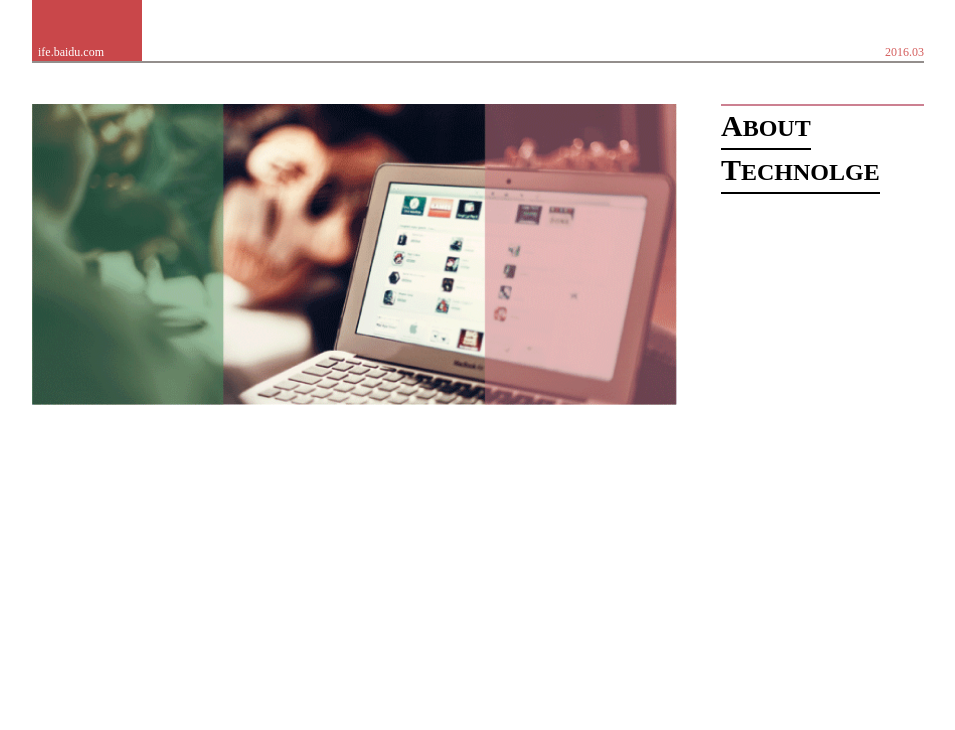
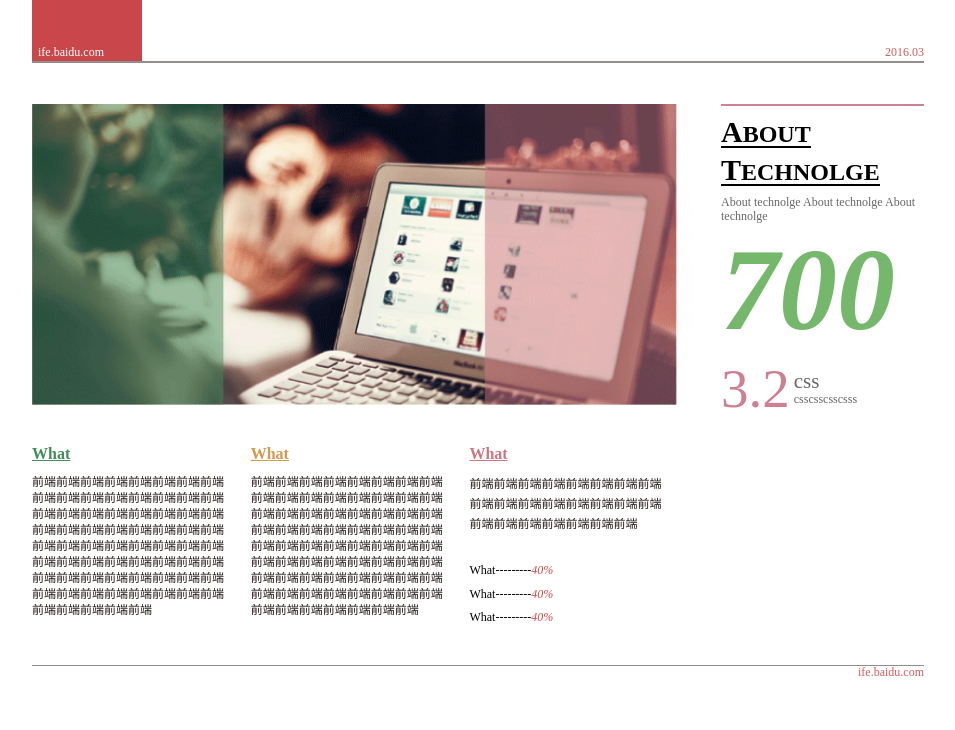
Before and after one commit to fe-breeze/IFE-FE, a plain HTML site: page task6/dd.html in a window 1280 px wide. Shown: the whole page, without its empty margins (162-1117 px from the left). Drawn offline with nearby package versions, Linux system fonts and the light colour scheme.

Commit message:
剩中间

```diff
--- a/task6/cc.css
+++ b/task6/cc.css
@@ -1,3 +1,24 @@
+body {
+    font-family: 'Microsoft YaHei';
+}
+
+p {
+    margin: 0;
+}
+
+ul {
+    list-style-type: none;
+    margin: 0;
+    padding: 0;
+}
+
+dl,
+dt,
+dd {
+    margin: 0;
+    padding: 0;
+}
+
 .wrap {
     width: 892px;
     margin: 0 auto;
@@ -10,14 +31,6 @@ header {
     line-height: 104px;
 }
 
-p {
-    margin: 0;
-}
-ul{
-    list-style-type: none;
-    margin: 0;
-    padding: 0;
-}
 .logo {
     width: 110px;
     height: 100%;
@@ -32,36 +45,155 @@ ul{
     float: right;
     color: #d45d5c;
 }
-.content{
+
+.content {
     margin: 20px 0;
 }
-.content-top{
+
+.content-top {
     overflow: hidden;
     margin-bottom: 30px;
     width: 100%;
 }
-.content-top-left{
+
+.content-top-left {
     width: 641px;
     float: left;
 }
-.content-top-left img{
+
+.content-top-left img {
     height: 301px;
+}
 
-}
-.content-top-right{
+.content-top-right {
     width: 203px;
     border-top: 2px solid #cc8091;
     float: right;
 }
-.content-top-right h3{
+
+.content-top-right h3 {
     font-size: 24px;
     color: #000;
-    line-height: 40px;
+    line-height: 24px;
     border-bottom: 2px solid #000;
     font-family: '微软雅黑';
     float: left;
     margin: 0;
 }
-.content-top-right h3:first-letter{
+
+.content-top-right h3:first-letter {
     font-size: 30px;
 }
+
+.content-top-right h3:first-child {
+    margin-top: 14px;
+    margin-bottom: 10px;
+}
+
+.content-top-right p {
+    float: left;
+    font-size: 12px;
+    color: #676767;
+    font-family: '楷体';
+    margin-top: 10px;
+}
+
+.sev {
+    font-size: 116px;
+    color: #75b86b;
+    font-style: italic;
+    /*text-decoration: underline;*/
+    font-weight: bold;
+    margin-top: 40px;
+}
+
+.content-top-right dl {
+    color: #cc8091;
+    overflow: hidden;
+}
+
+.content-top-right dt {
+    font-size: 55px;
+    float: left;
+}
+
+.content-top-right dd {
+    float: left;
+    margin-left: 4px;
+}
+
+.content-top-right dd>p:first-child {
+    font-size: 21px;
+    margin-top: 12px;
+}
+
+.content-top-right dd>p:last-child {
+    font-size: 12px;
+    clear: left;
+    margin-top: 0;
+}
+
+.news {
+    margin-top: 20px;
+}
+
+.news>li {
+    float: left;
+    width: 31%;
+    margin-right: 20px;
+}
+.news>li:last-child{
+    margin: 0;
+}
+.news>li h3 {
+    font-size: 16px;
+    text-decoration: underline;
+    margin-bottom: 10px;
+}
+
+.news>li:first-child h3 {
+    color: #418c59;
+}
+
+.news>li:first-child+li h3 {
+    color: #d2994f;
+}
+.news>li:last-child h3 {
+    color: #cc7680;
+}
+
+.news>li p {
+    color: #231815;
+    font-size: 12px;
+    line-height: 16px;
+    font-family: '宋体';
+}
+
+.news>li:last-child p{
+    line-height: 20px;
+}
+.what{
+    margin-top: 30px;
+    font-size: 12px;
+}
+.what dt{
+    clear: left;
+    float: left;
+    margin-bottom: 10px;
+}
+.what dd{
+    color: #cd4a48;
+    font-style: italic;
+    float: left;
+}
+footer{
+    margin-top: 20px;
+    border-top: 1px solid #938e8c;
+    height: 61px;
+}
+footer p{
+    margin: 0;
+    font-size: 12px;
+    color: #d45d5c;
+    float: right;
+}
--- a/task6/dd.html
+++ b/task6/dd.html
@@ -18,22 +18,48 @@
             <div class="content-top">
                 <div class="content-top-left">
                     <img src="images/task_1_6_1_03.png" alt="">
+                    <ul class="news">
+                        <li>
+                            <h3>What</h3>
+                            <p>前端前端前端前端前端前端前端前端前端前端前端前端前端前端前端前端前端前端前端前端前端前端前端前端前端前端前端前端前端前端前端前端前端前端前端前端前端前端前端前端前端前端前端前端前端前端前端前端前端前端前端前端前端前端前端前端前端前端前端前端前端前端前端前端前端前端前端前端前端</p>
+                        </li>
+                        <li>
+                            <h3>What</h3>
+                            <p>前端前端前端前端前端前端前端前端前端前端前端前端前端前端前端前端前端前端前端前端前端前端前端前端前端前端前端前端前端前端前端前端前端前端前端前端前端前端前端前端前端前端前端前端前端前端前端前端前端前端前端前端前端前端前端前端前端前端前端前端前端前端前端前端前端前端前端前端前端前端前端</p>
+                        </li>
+                        <li>
+                            <h3>What</h3>
+                            <p>前端前端前端前端前端前端前端前端前端前端前端前端前端前端前端前端前端前端前端前端前端前端前端</p>
+                            <dl class="what">
+                                <dt>What---------</dt>
+                                <dd>40%</dd>
+                                <dt>What---------</dt>
+                                <dd>40%</dd>
+                                <dt>What---------</dt>
+                                <dd>40%</dd>
+                            </dl>
+                        </li>
+                    </ul>
                 </div>
                 <div class="content-top-right">
-                    <ul>
-                        <li>
-                            <h3>ABOUT</h3>
-                        </li>
-                        <li>
-                            <h3>TECHNOLGE</h3>
-                        </li>
-                        <li></li>
-                        <li></li>
-                    </ul>
+                    <h3>ABOUT</h3>
+                    <h3>TECHNOLGE</h3>
+                    <p>About technolge About technolge About technolge</p>
+                    <div class="sev">700</div>
+                    <dl>
+                        <dt>3.2</dt>
+                        <dd>
+                            <p>css</p>
+                            <p>csscsscsscsss</p>
+                        </dd>
+                    </dl>
                 </div>
             </div>
             <div class="content-bottom"></div>
         </div>
+        <footer>
+            <p>ife.baidu.com</p>
+        </footer>
     </div>
 </body>
 
```
